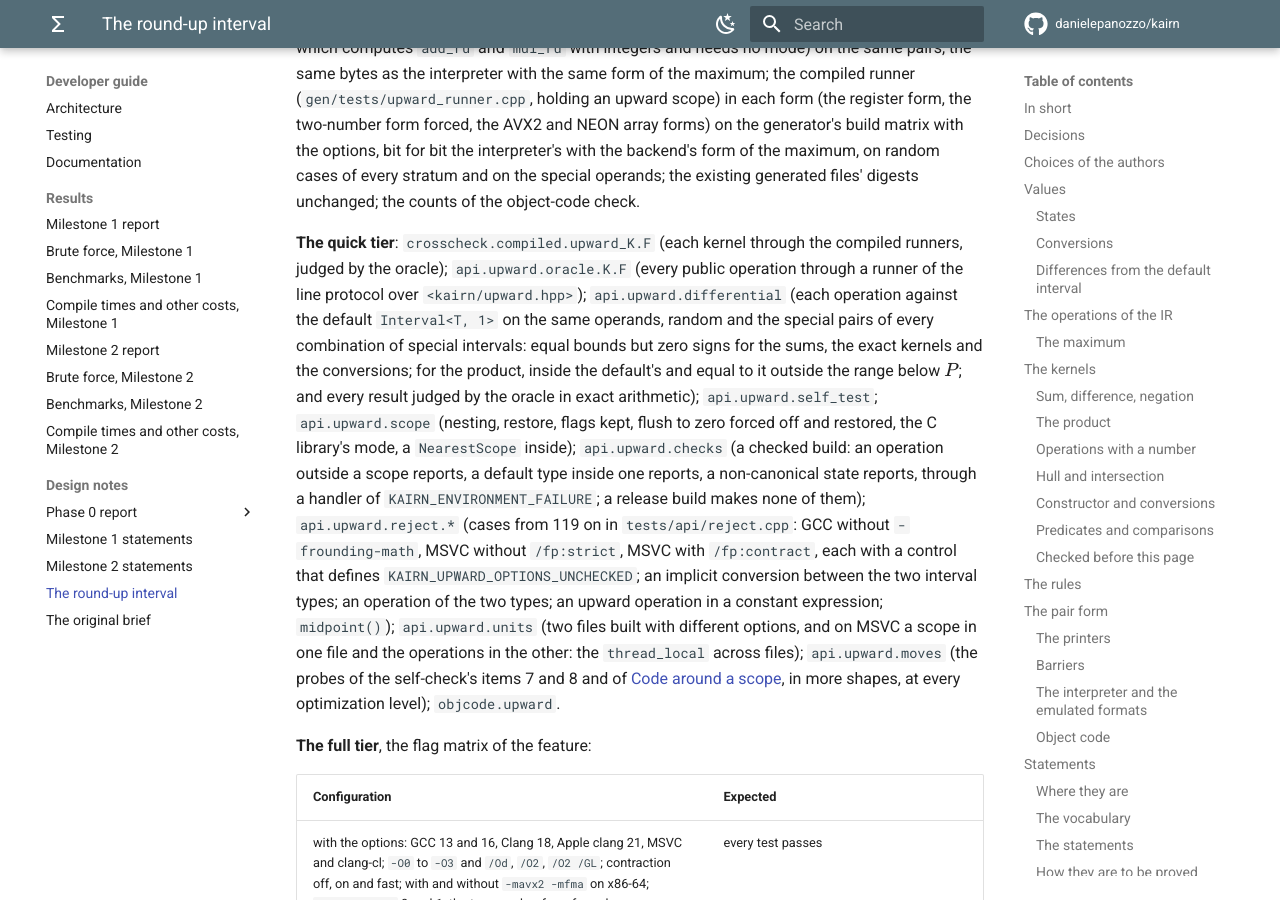
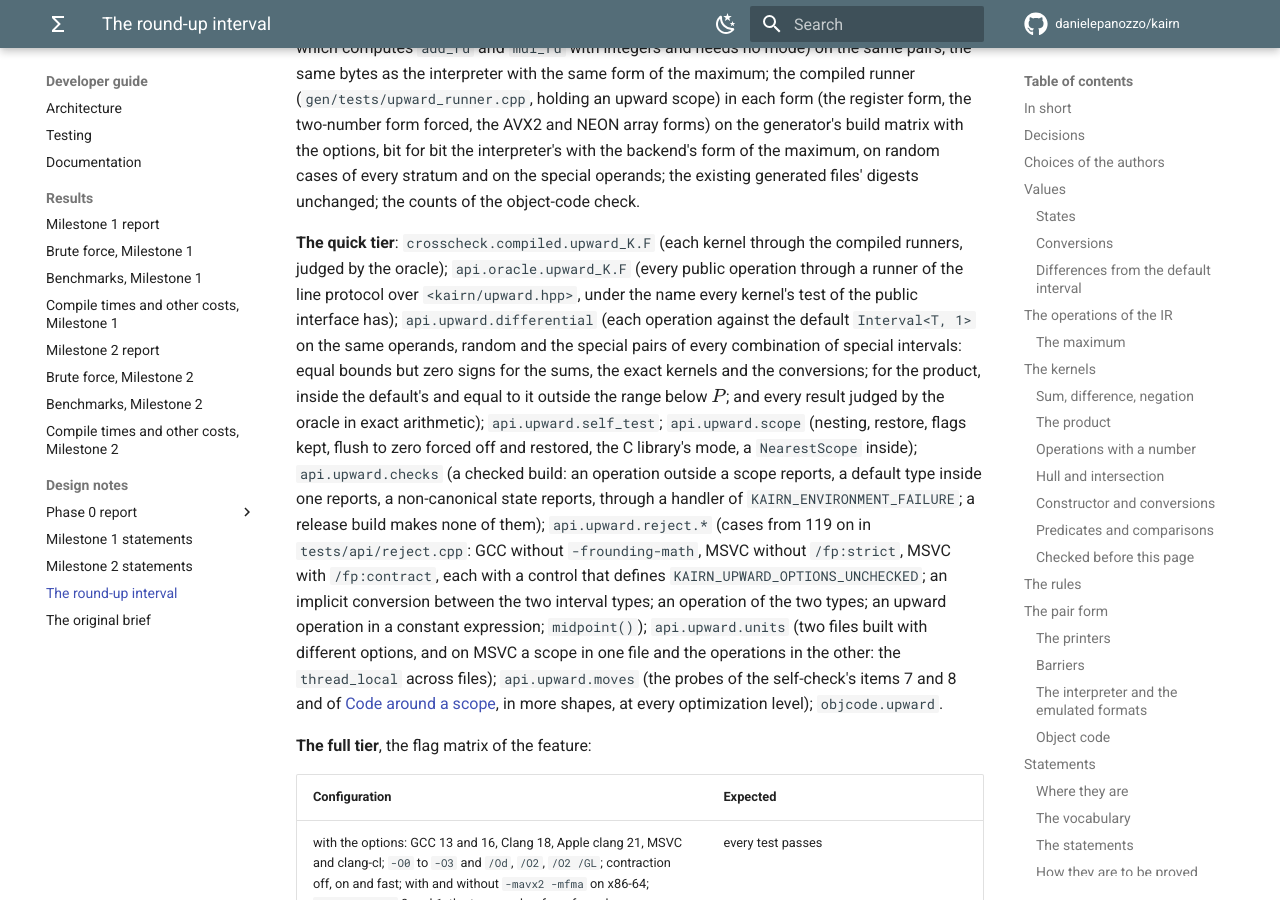
Before and after one commit to danielepanozzo/kairn, an MkDocs documentation site: the page built from docs/developer/design/upward.md, in a window 1280 px wide and 900 px high, scrolled down 31315 px. Built offline with MkDocs 1.6.1 and Material for MkDocs 9.7.7, drawn with Linux system fonts in a browser that asks for light colours; comment, search, counter and statistics services are not loaded.

Commit message:
Design page: the oracle's tests of the public interface of the round-up interval are api.oracle.upward_K.F
The name every kernel's test of the public interface has (tests/api/CMakeLists.txt registers
api.oracle.K.F for each kernel of gen/claims.json), not api.upward.oracle.K.F.

Co-Authored-By: Claude Opus 5.5 <noreply@anthropic.com>
Claude-Session: https://claude.ai/code/session_01ULwCxzT6Dhw9xUiTw8mJz1

```diff
--- a/docs/developer/design/upward.md
+++ b/docs/developer/design/upward.md
@@ -1184,8 +1184,9 @@ on random cases of every stratum and on the special operands; the existing gener
 digests unchanged; the counts of the object-code check.
 
 **The quick tier**: `crosscheck.compiled.upward_K.F` (each kernel through the compiled runners,
-judged by the oracle); `api.upward.oracle.K.F` (every public operation through a runner of the line
-protocol over `<kairn/upward.hpp>`); `api.upward.differential` (each operation against the default
+judged by the oracle); `api.oracle.upward_K.F` (every public operation through a runner of the line
+protocol over `<kairn/upward.hpp>`, under the name every kernel's test of the public interface
+has); `api.upward.differential` (each operation against the default
 `Interval<T, 1>` on the same operands, random and the special pairs of every combination of special
 intervals: equal bounds but zero signs for the sums, the exact kernels and the conversions; for the
 product, inside the default's and equal to it outside the range below $P$; and every result judged by
```
